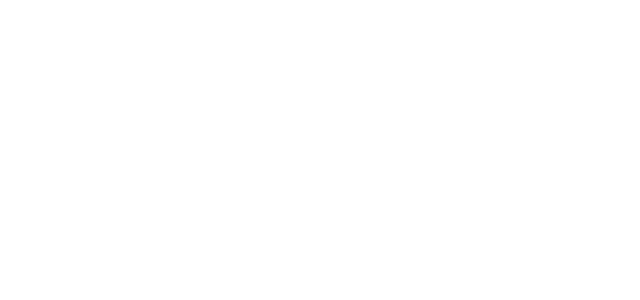
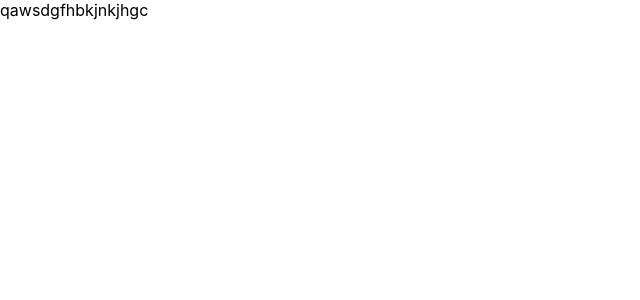
Before and after one commit to SanzharKadyrkulov/Online_games_shop, a React (Create React App) app: page / in a window 1280 px wide. Shown: the top 300 px of the page, without its empty margins (0-640 px from the left). Built offline with nearby package versions, Linux system fonts and the light colour scheme.

Commit message:
create components, routes

```diff
--- a/package.json
+++ b/package.json
@@ -6,8 +6,10 @@
     "@testing-library/jest-dom": "^5.14.1",
     "@testing-library/react": "^11.2.7",
     "@testing-library/user-event": "^12.8.3",
+    "axios": "^0.21.1",
     "react": "^17.0.2",
     "react-dom": "^17.0.2",
+    "react-router-dom": "^5.2.0",
     "react-scripts": "4.0.3",
     "web-vitals": "^1.1.2"
   },
--- a/src/App.js
+++ b/src/App.js
@@ -1,8 +1,9 @@
+import Routes from "./Routes/Routes";
 
 function App() {
   return (
     <div>
-
+      <Routes/>
     </div>
   );
 }
--- /dev/null
+++ b/src/Routes/Routes.js
@@ -0,0 +1,15 @@
+import React from 'react';
+import { BrowserRouter, Route, Switch } from 'react-router-dom';
+import Home from '../components/Home';
+
+const Routes = () => {
+    return (
+        <BrowserRouter>
+            <Switch>
+                <Route exact path='/' component={Home}/>
+            </Switch>
+        </BrowserRouter>
+    );
+};
+
+export default Routes;
--- /dev/null
+++ b/src/components/Home.jsx
@@ -0,0 +1,11 @@
+import React from 'react';
+
+const Home = () => {
+    return (
+        <div>
+            qawsdgfhbkjnkjhgc
+        </div>
+    );
+};
+
+export default Home;
```
Also changed, not shown: 1 other file (tests, documents, lock files or other folders).
